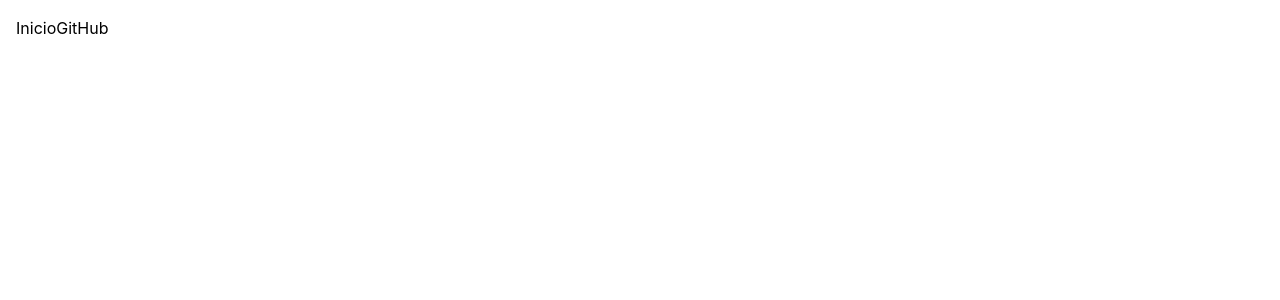
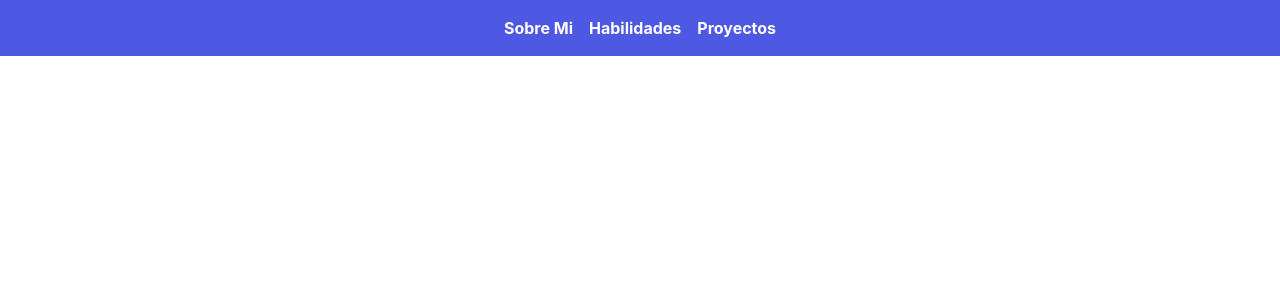
Before and after one commit to Zekret/portafolio, a React (Create React App) app: page / in a window 1280 px wide. Shown: the top 300 px of the page. Built offline with nearby package versions, Linux system fonts and the light colour scheme.

Commit message:
update: design Header

```diff
--- a/src/components/Header.js
+++ b/src/components/Header.js
@@ -2,9 +2,14 @@ import React from 'react';
 import { NavLink } from 'react-router-dom'
 const Header = () => {
     return (
-        <div className='tw-m-4'>
-            <NavLink to='/'>Inicio</NavLink>
-            <NavLink to='/github'>GitHub</NavLink>
+        <div className='tw-p-4 tw-bg-azul-main tw-w-full'>
+            <div className='tw-text-white tw-font-bold tw-flex tw-gap-4 tw-justify-center'>
+                <div className='tw-flex tw-gap-4'>
+                    <NavLink to='/'>Sobre Mi</NavLink>
+                    <NavLink to='/'>Habilidades</NavLink>
+                    <NavLink to='/'>Proyectos</NavLink>
+                </div>
+            </div>
         </div>
     );
 };
--- a/tailwind.config.js
+++ b/tailwind.config.js
@@ -8,5 +8,12 @@ module.exports = {
       xm: '920px',
       ...defaultTheme.screens,
     },
+    extend: {
+      colors: {
+        azul: {
+          main: '#4D59E3'
+        }
+      }
+    }
   }
 };
```
